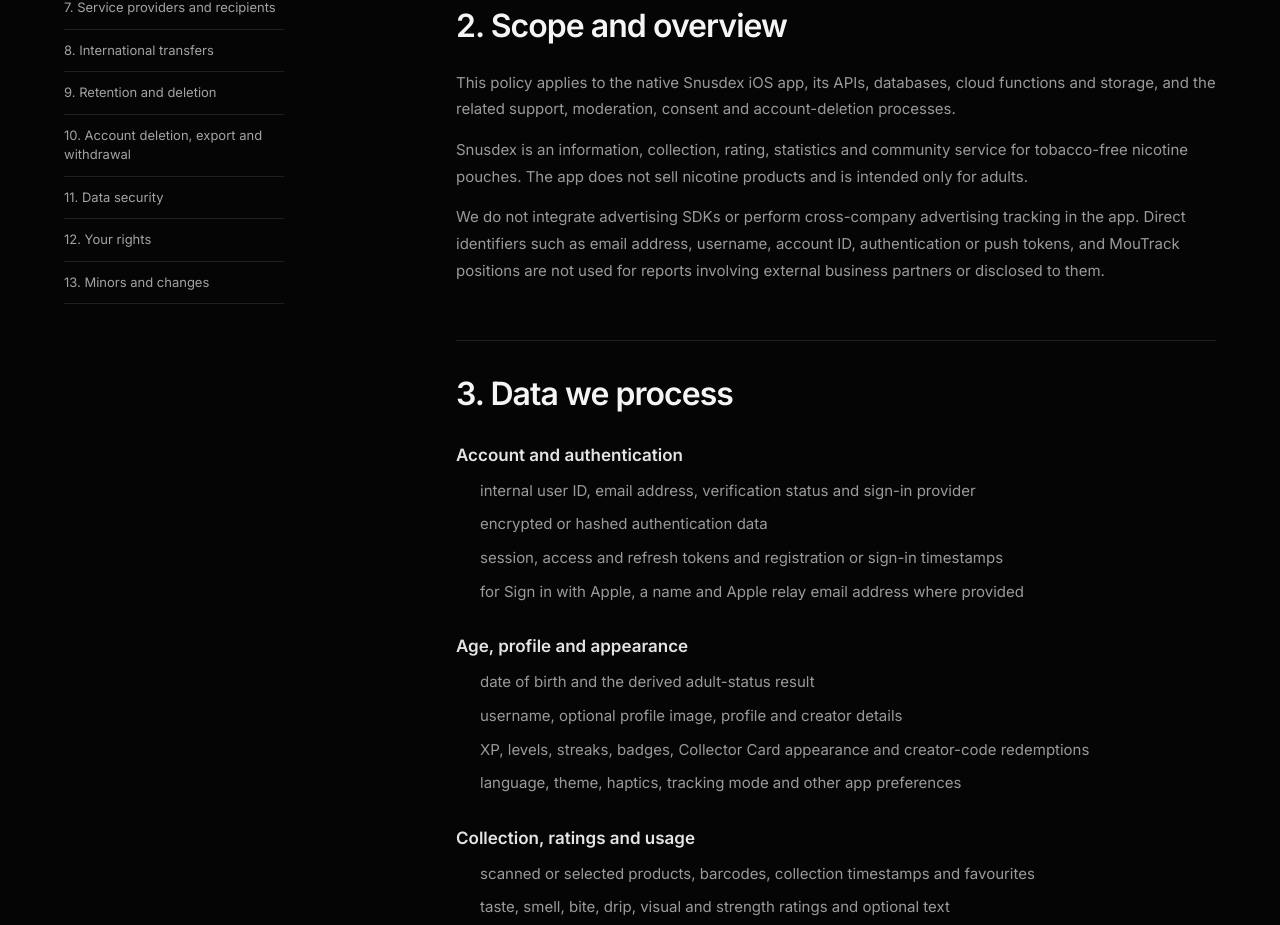
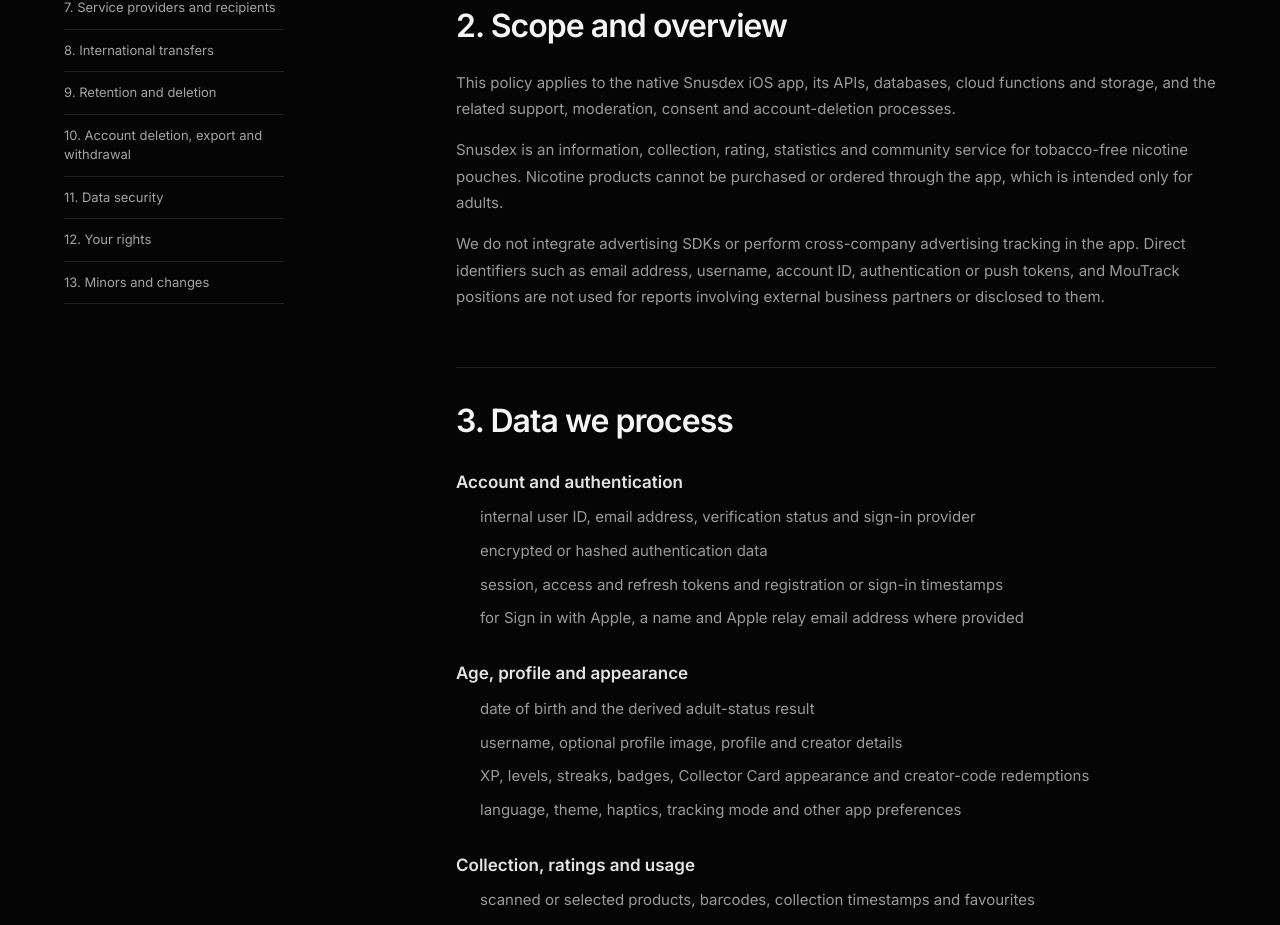
Before and after one commit to HazeCCS/sdx-home, a Next.js app: page /en/datenschutz/snusdex in a window 1280 px wide. Shown: the part 943-1868 px from the top of the page. Built offline with nearby package versions, Linux system fonts and the light colour scheme.

Commit message:
Refine app privacy wording

```diff
--- a/src/app/[locale]/datenschutz/snusdex/page.tsx
+++ b/src/app/[locale]/datenschutz/snusdex/page.tsx
@@ -49,7 +49,7 @@
         title: "2. Geltungsbereich und Kurzüberblick",
         paragraphs: [
           "Diese Erklärung gilt für die native Snusdex-iOS-App, die zugehörigen Schnittstellen, Datenbanken, Cloud-Funktionen und Speicherbereiche sowie Support-, Moderations-, Einwilligungs- und Kontolöschprozesse.",
-          "Snusdex ist ein Informations-, Sammlungs-, Bewertungs-, Statistik- und Community-Angebot für tabakfreie Nikotinbeutel. Die App verkauft selbst keine Nikotinprodukte und richtet sich ausschließlich an volljährige Nutzer.",
+          "Snusdex ist ein Informations-, Sammlungs-, Bewertungs-, Statistik- und Community-Angebot für tabakfreie Nikotinbeutel. Über die App können keine Nikotinprodukte erworben oder bestellt werden; sie richtet sich ausschließlich an volljährige Nutzer.",
           "Wir setzen in der App keine Werbe-SDKs ein und betreiben kein anbieterübergreifendes Werbetracking. Direkte Kennungen wie E-Mail-Adresse, Benutzername, Konto-ID, Authentifizierungs- oder Push-Token sowie MouTrack-Positionen werden nicht für Auswertungen mit externen Geschäftspartnern verwendet oder an diese offengelegt.",
         ],
       },
@@ -295,7 +295,7 @@
         title: "2. Scope and overview",
         paragraphs: [
           "This policy applies to the native Snusdex iOS app, its APIs, databases, cloud functions and storage, and the related support, moderation, consent and account-deletion processes.",
-          "Snusdex is an information, collection, rating, statistics and community service for tobacco-free nicotine pouches. The app does not sell nicotine products and is intended only for adults.",
+          "Snusdex is an information, collection, rating, statistics and community service for tobacco-free nicotine pouches. Nicotine products cannot be purchased or ordered through the app, which is intended only for adults.",
           "We do not integrate advertising SDKs or perform cross-company advertising tracking in the app. Direct identifiers such as email address, username, account ID, authentication or push tokens, and MouTrack positions are not used for reports involving external business partners or disclosed to them.",
         ],
       },
```
